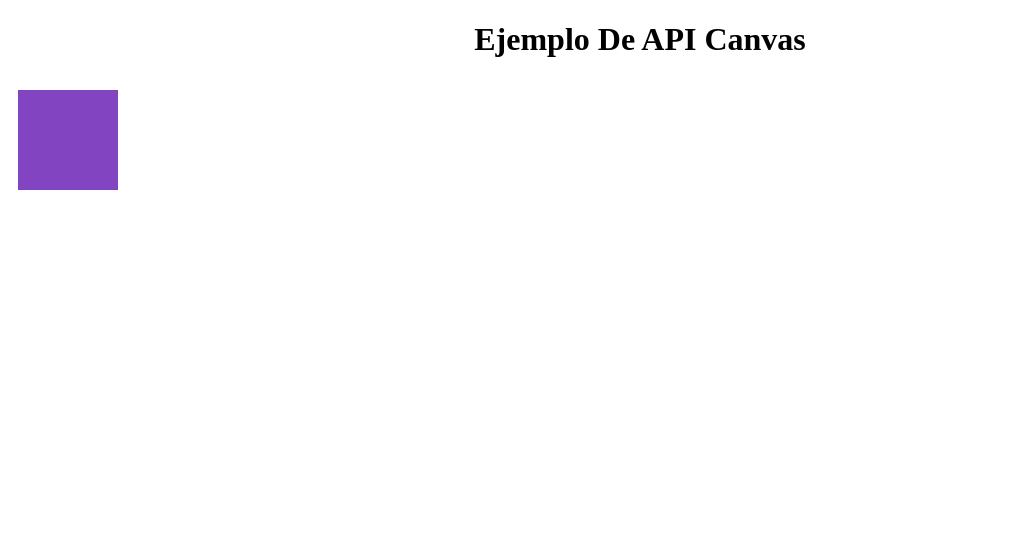
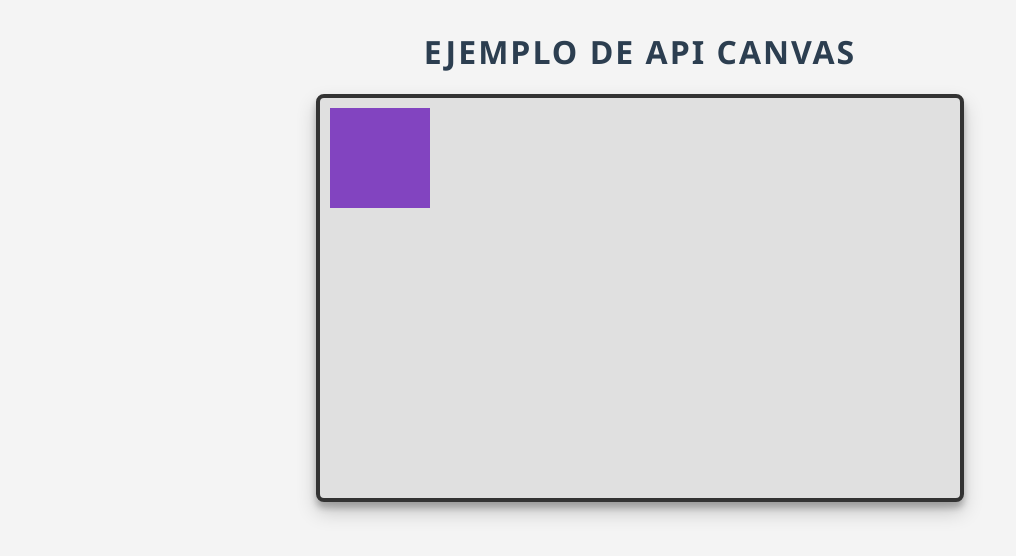
Before and after one commit to Mel-23200816/intro-api-canvas, a plain HTML site: page index.html in a window 1280 px wide. Shown: the whole page, without its empty margins (0-1016 px from the left). Drawn offline with Linux system fonts and the light colour scheme.

Commit message:
Agregado de archivo estilos y modificacion del titulo

```diff
--- /dev/null
+++ b/estilo.css
@@ -0,0 +1,33 @@
+/* =========================================
+      ESTILOS GENERALES
+   ========================================= */
+body {
+      background-color: #f4f4f4; /* Un fondo gris muy suave para toda la página */
+      margin: 0;
+      padding: 0;
+      font-family: sans-serif; /* Fuente por defecto si falla la del h1 */
+}
+
+/* =========================================
+      TITULO
+   ========================================= */
+h1 {
+      text-align: center;
+      color: #2c3e50;
+      font-family: 'Segoe UI', sans-serif;
+      margin-top: 30px;
+      text-transform: uppercase; /* Opcional: Pone todo en MAYÚSCULAS */
+      letter-spacing: 2px;       /* Separa un poco las letras */
+}
+
+/* =========================================
+      CANVAS
+   ========================================= */
+#canvas {
+      background-color: #e0e0e0; /* Gris claro */
+      border: 4px solid #333;    /* Borde más grueso */
+      border-radius: 8px;        /* Bordes redondeados */
+      display: block;            /* Comportamiento de bloque */
+      margin: 20px auto;         /* Centrado horizontal automático */
+      box-shadow: 0 10px 20px rgba(0,0,0,0.19), 0 6px 6px rgba(0,0,0,0.23); /* Sombra 3D */
+}
--- a/index.html
+++ b/index.html
@@ -4,9 +4,12 @@
       <meta charset="UTF-8">
       <meta name="viewport" content="width=device-width, initial-scale=1.0">
       <title>Intro Api Canvas</title>
+
+      <link rel="stylesheet" href="estilo.css">
+
 </head>
 <body>
-      <h1><center>Ejemplo De API Canvas</center></h1>
+      <h1>Ejemplo De API Canvas</h1>
       <canvas id="canvas"></canvas>
 
       <script src="js/main.js"></script>
```
